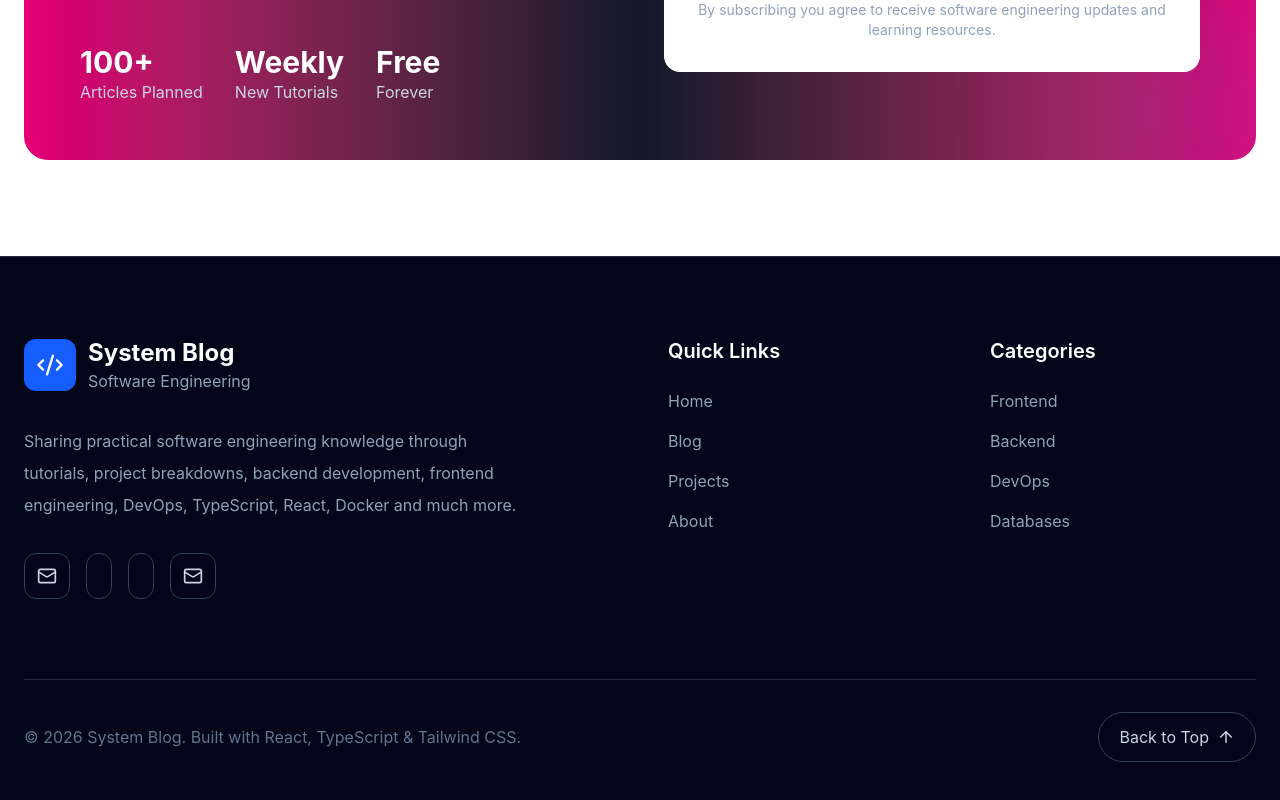
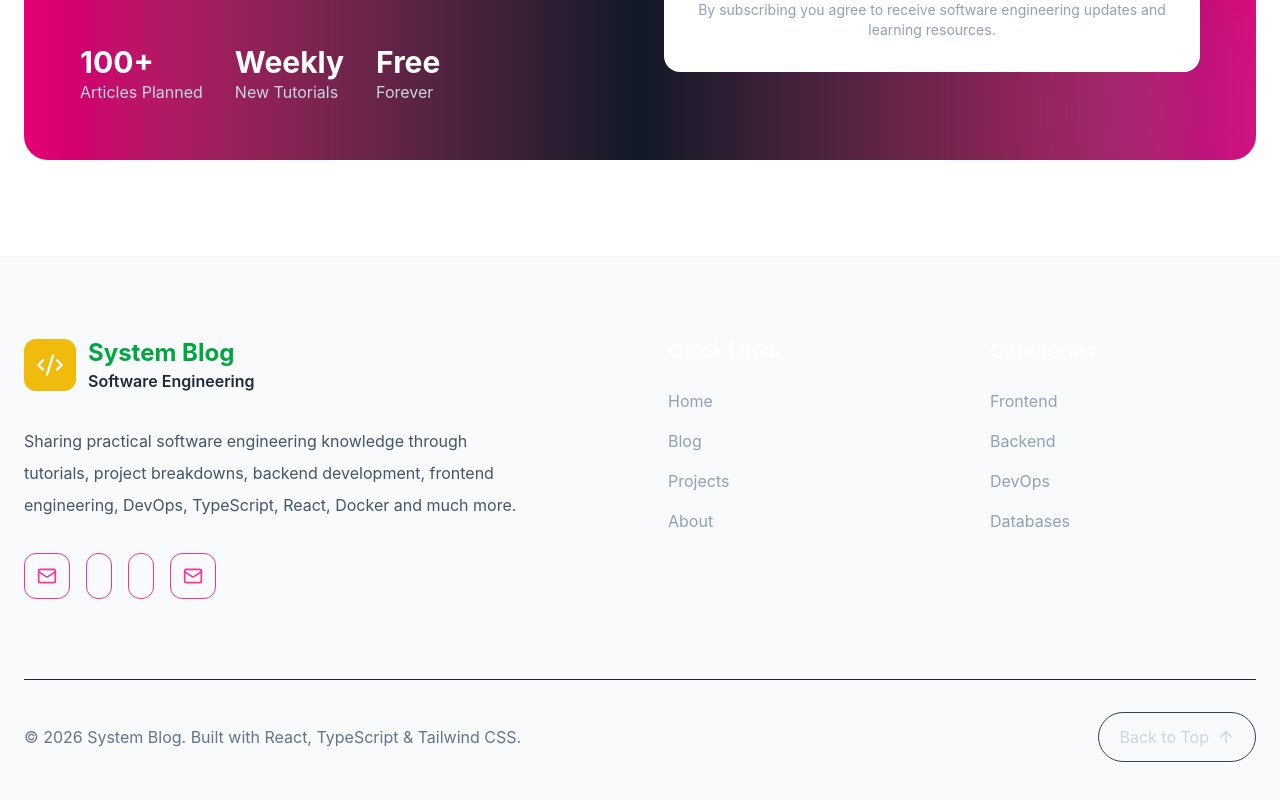
Before and after one commit to system-Barinda/system-barinda-blog, a React (Vite) app: page / in a window 1280 px wide. Shown: the part 5168-5968 px from the top of the page. Built offline with nearby package versions, Linux system fonts and the light colour scheme.

Commit message:
chore:updating at all

```diff
--- a/src/components/Footer.tsx
+++ b/src/components/Footer.tsx
@@ -13,25 +13,29 @@ export default function Footer() {
     });
 
   return (
-    <footer className="border-t border-slate-800 bg-slate-950">
+    <footer className="border-t border-slate-100 bg-slate-50">
       <div className="mx-auto max-w-7xl px-6 py-20">
         <div className="grid gap-14 lg:grid-cols-4">
           {/* Brand */}
 
           <div className="lg:col-span-2">
             <div className="flex items-center gap-3">
-              <div className="rounded-xl bg-blue-600 p-3 text-white">
+              <div className="rounded-xl bg-[#f0bb0c] p-3 text-white">
                 <Code2 size={28} />
               </div>
 
               <div>
-                <h2 className="text-2xl font-bold text-white">System Blog</h2>
+                <h2 className="text-2xl font-bold text-green-600">
+                  System Blog
+                </h2>
 
-                <p className="text-slate-400">Software Engineering</p>
+                <p className="text-slate-800 font-semibold">
+                  Software Engineering
+                </p>
               </div>
             </div>
 
-            <p className="mt-8 max-w-lg leading-8 text-slate-400">
+            <p className="mt-8 max-w-lg leading-8 text-slate-600">
               Sharing practical software engineering knowledge through
               tutorials, project breakdowns, backend development, frontend
               engineering, DevOps, TypeScript, React, Docker and much more.
@@ -40,28 +44,28 @@ export default function Footer() {
             <div className="mt-8 flex gap-4">
               <a
                 href="#"
-                className="rounded-xl border border-slate-700 p-3 text-slate-300 transition hover:border-blue-500 hover:text-blue-500"
+                className="rounded-xl border border-pink-500 p-3 text-pink-500 transition hover:border-pink-500 hover:text-pink-500"
               >
                 <Mail size={20} />
               </a>
 
               <a
                 href="#"
-                className="rounded-xl border border-slate-700 p-3 text-slate-300 transition hover:border-blue-500 hover:text-blue-500"
+                className="rounded-xl border border-pink-500 p-3 text-pink-500 transition hover:border-pink-500 hover:text-pink-500"
               >
                 {/* <Linkedin size={20} /> */}
               </a>
 
               <a
                 href="#"
-                className="rounded-xl border border-slate-700 p-3 text-slate-300 transition hover:border-blue-500 hover:text-blue-500"
+                className="rounded-xl border border-pink-500 p-3 text-pink-500 transition hover:border-pink-500 hover:text-pink-500"
               >
                 {/* <Twitter size={20} /> */}
               </a>
 
               <a
                 href="#"
-                className="rounded-xl border border-slate-700 p-3 text-slate-300 transition hover:border-blue-500 hover:text-blue-500"
+                className="rounded-xl border border-pink-500 p-3 text-pink-500 transition hover:border-pink-500 hover:text-pink-500"
               >
                 <Mail size={20} />
               </a>
```
